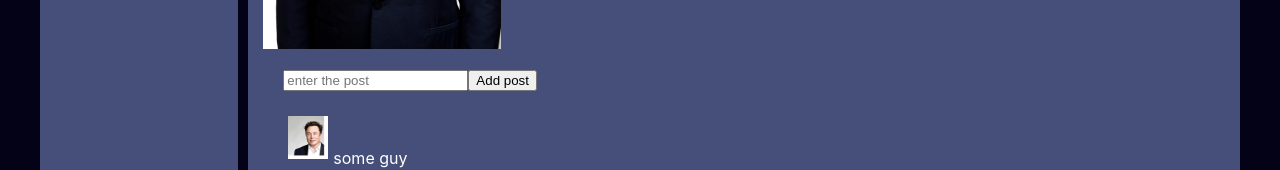
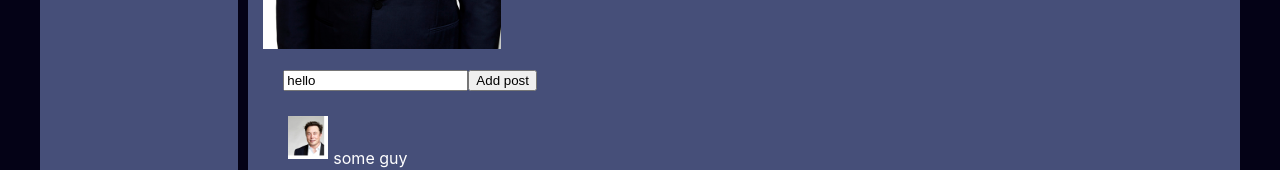
Before and after one commit to garold664/landing2, a React (Create React App) app: page / in a window 1280 px wide. Shown: the part 402-572 px from the top of the page. Built offline with nearby package versions, Linux system fonts and the light colour scheme.

Commit message:
в value inputa прокидывается значение из state (сделал через Profile.jsx, а не через App.jsx как в методичк)

```diff
--- a/src/Data/state.js
+++ b/src/Data/state.js
@@ -14,7 +14,8 @@ let state = {
             {name: 'Elon Musk', message: "Lorem Ipsum", likes: 3},
             {name: 'Elon Musk', message: "Anything else", likes: 2},
             {name: 'Elon Musk', message: "Elon Musk is really great inventor and entrepreneur", likes: 15},
-        ]
+        ],
+        newPostText: 'hello'
     },
 
     dialogsPage: {
--- a/src/components/profile/Profile.jsx
+++ b/src/components/profile/Profile.jsx
@@ -8,7 +8,7 @@ function Profile(props) {
     return (
         <div className='profile'>
             <ProfileInfo />
-            <Posts postItems = {props.profilePage.postItems} addPost={props.addPost} />
+            <Posts newPostText = {props.profilePage.newPostText} postItems = {props.profilePage.postItems} addPost={props.addPost} />
         </div>
   );
 }
--- a/src/components/profile/posts/Posts.jsx
+++ b/src/components/profile/posts/Posts.jsx
@@ -12,7 +12,7 @@ function Posts(props) {
     }
     return (
         <div className='posts'>
-            <input ref = {postText} placeholder='enter the post' />
+            <input value={props.newPostText} ref = {postText} placeholder='enter the post' />
             <button onClick={addPost}>Add post</button>
             {
                 props.postItems.map((e) => {
```
